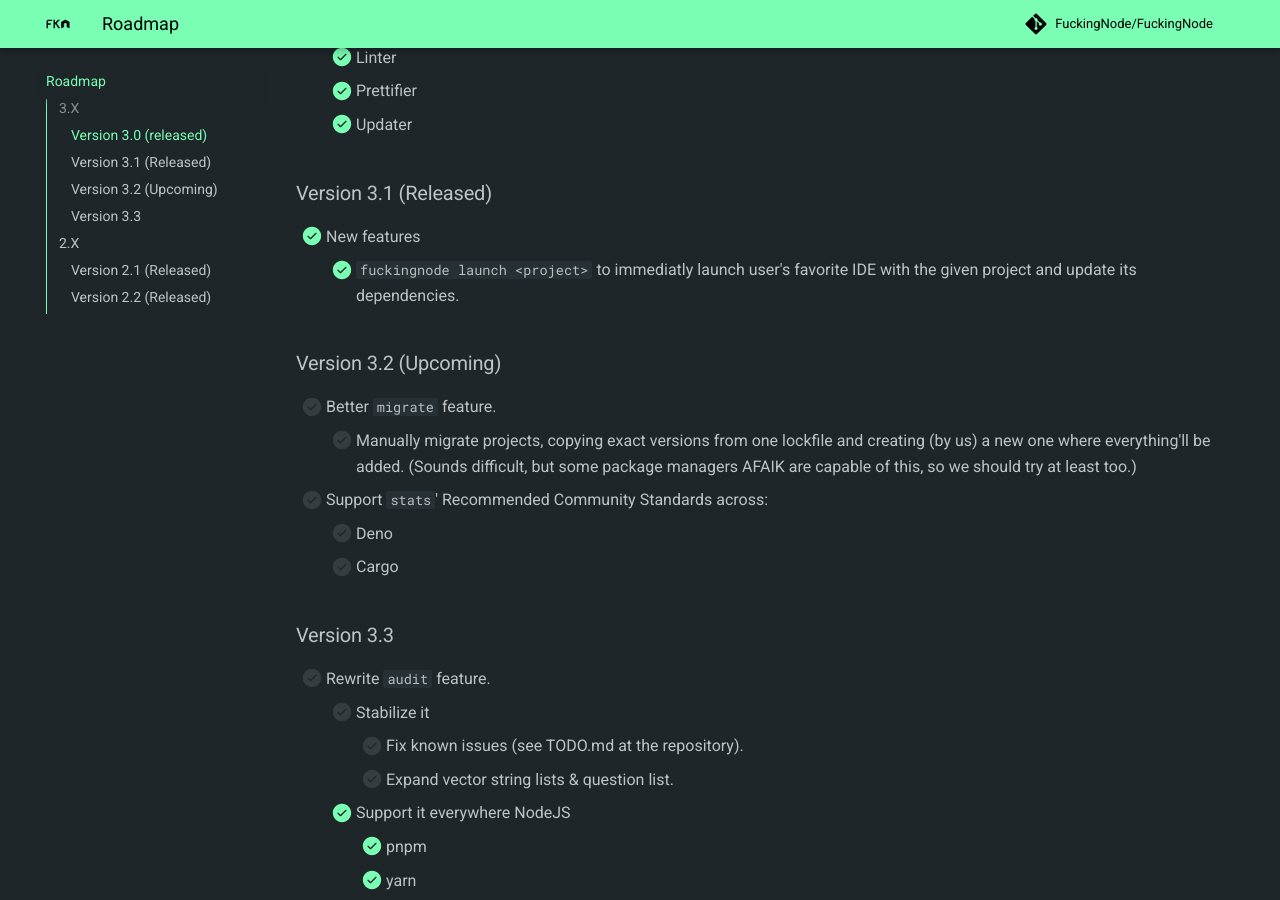
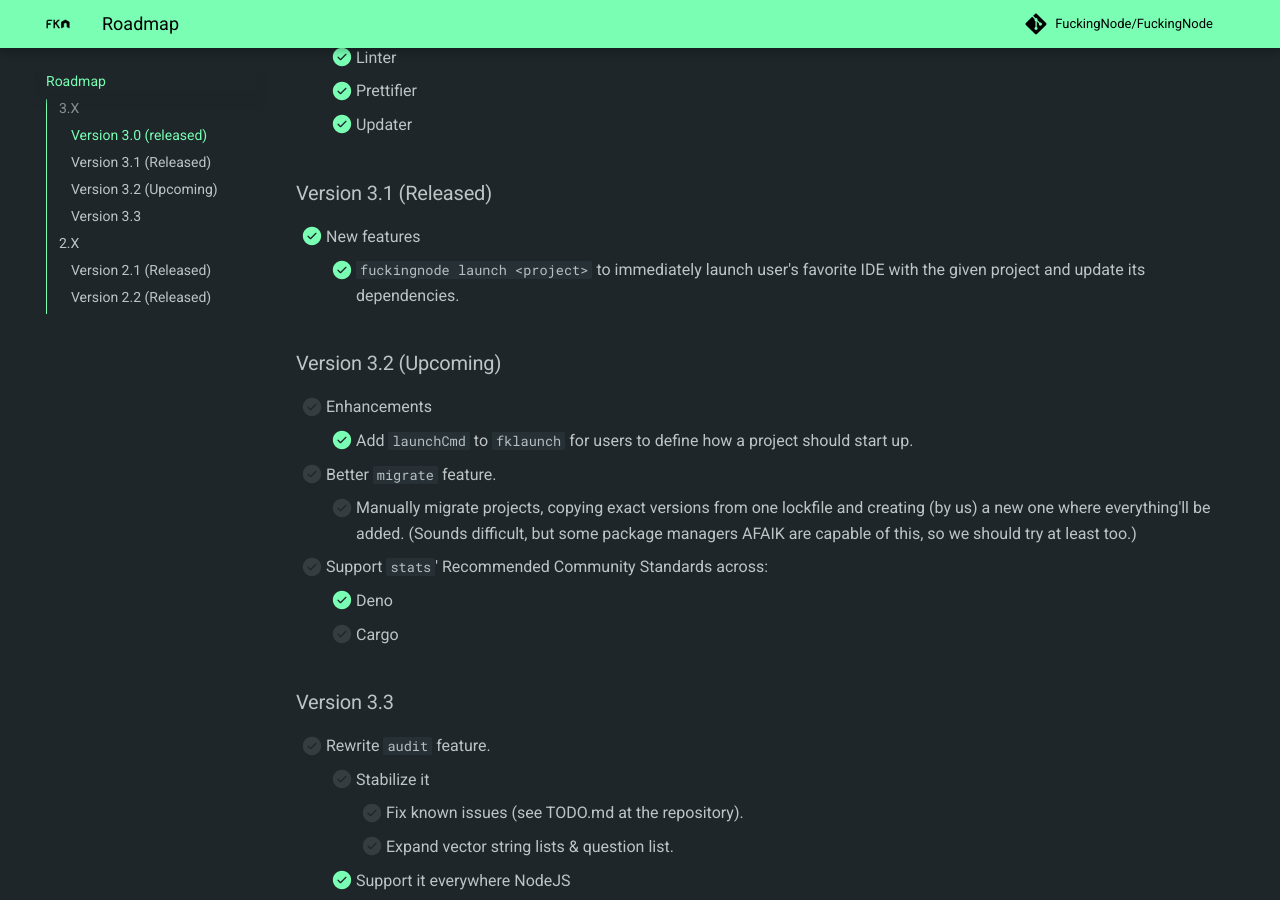
Before and after one commit to FuckingNode/fuckingnode.github.io, an MkDocs documentation site: the page built from docs/about/roadmap.md, in a window 1280 px wide and 900 px high, scrolled down 1977 px. Built offline with MkDocs 1.6.1 and Material for MkDocs 9.7.7, drawn with Linux system fonts in a browser that asks for light colours; comment, search, counter and statistics services are not loaded.

Commit message:
Minor changes

```diff
--- a/docs/about/roadmap.md
+++ b/docs/about/roadmap.md
@@ -56,14 +56,16 @@ We'll expand (and rarely, but not impossibly, shrink) this roadmap as we make pr
 ### Version 3.1 (Released)
 
 - [X] New features
-    - [X] `fuckingnode launch <project>` to immediatly launch user's favorite IDE with the given project and update its dependencies.
+    - [X] `fuckingnode launch <project>` to immediately launch user's favorite IDE with the given project and update its dependencies.
 
 ### Version 3.2 (Upcoming)
 
+- [ ] Enhancements
+    - [X] Add `launchCmd` to `fklaunch` for users to define how a project should start up.
 - [ ] Better `migrate` feature.
     - [ ] Manually migrate projects, copying exact versions from one lockfile and creating (by us) a new one where everything'll be added. (Sounds difficult, but some package managers AFAIK are capable of this, so we should try at least too.)
 - [ ] Support `stats`' Recommended Community Standards across:
-    - [ ] Deno
+    - [X] Deno
     - [ ] Cargo
 
 ### Version 3.3
```
Also changed, not shown: README.md (+6 -0 lines).
